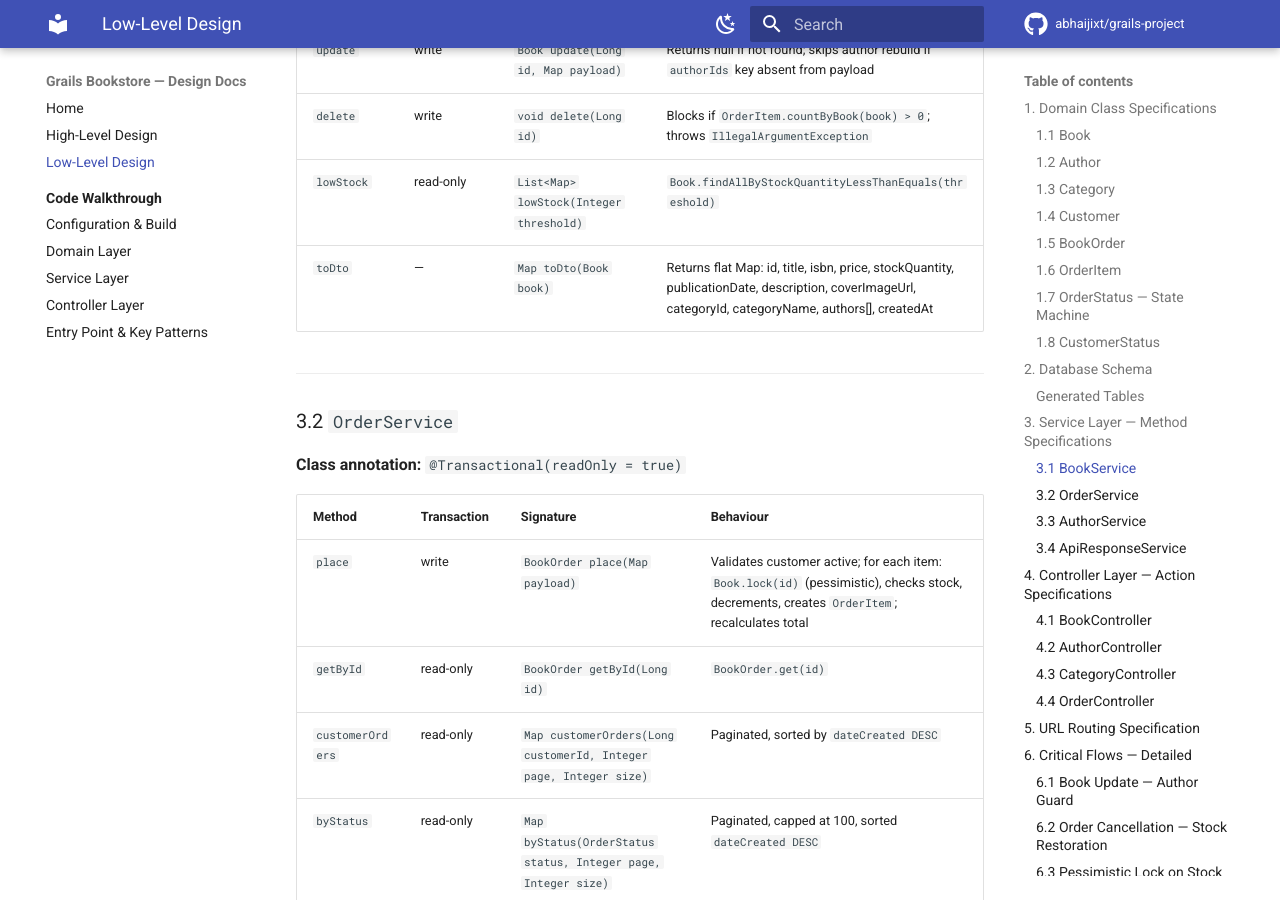
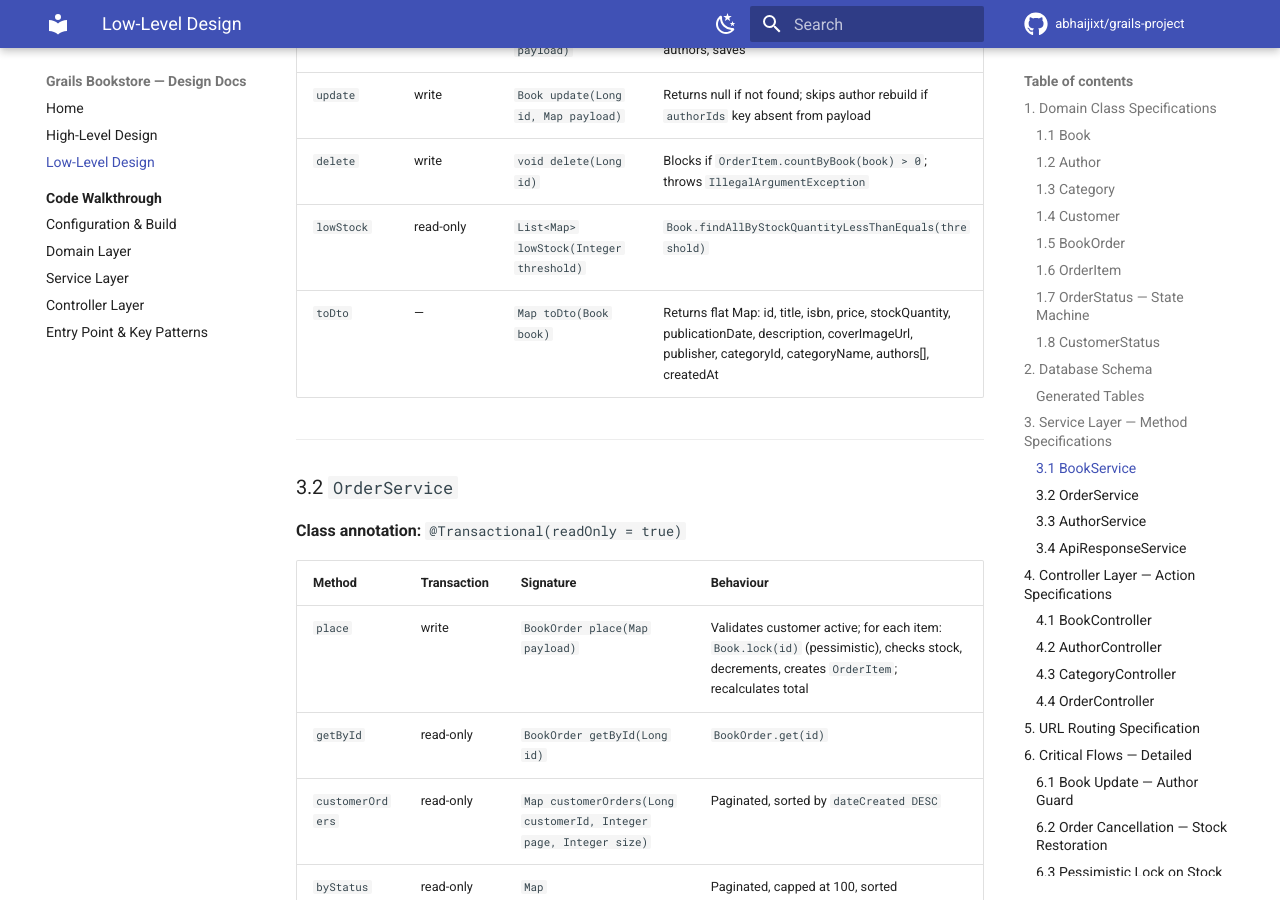
Before and after one commit to abhaijixt/grails-project, an MkDocs documentation site: the page built from docs/LLD.md, in a window 1280 px wide and 900 px high, scrolled down 9353 px. Built offline with MkDocs 1.6.1 and Material for MkDocs 9.7.7, drawn with Linux system fonts in a browser that asks for light colours; comment, search, counter and statistics services are not loaded; some of the changed text lies outside the part shown.

Commit message:
docs: sync with publisher field

````diff
--- a/docs/LLD.md
+++ b/docs/LLD.md
@@ -18,6 +18,7 @@
 | `publicationDate` | `Date` | Yes | — |
 | `description` | `String` | Yes | max 2000 chars; mapped as SQL TEXT column |
 | `coverImageUrl` | `String` | Yes | max 500 characters |
+| `publisher` | `String` | Yes | max 200 characters |
 | `dateCreated` | `Date` | — | Auto-managed by GORM on insert |
 | `lastUpdated` | `Date` | — | Auto-managed by GORM on update |
 
@@ -372,7 +373,7 @@
 | `update` | write | `Book update(Long id, Map payload)` | Returns null if not found; skips author rebuild if `authorIds` key absent from payload |
 | `delete` | write | `void delete(Long id)` | Blocks if `OrderItem.countByBook(book) > 0`; throws `IllegalArgumentException` |
 | `lowStock` | read-only | `List<Map> lowStock(Integer threshold)` | `Book.findAllByStockQuantityLessThanEquals(threshold)` |
-| `toDto` | — | `Map toDto(Book book)` | Returns flat Map: id, title, isbn, price, stockQuantity, publicationDate, description, coverImageUrl, categoryId, categoryName, authors[], createdAt |
+| `toDto` | — | `Map toDto(Book book)` | Returns flat Map: id, title, isbn, price, stockQuantity, publicationDate, description, coverImageUrl, publisher, categoryId, categoryName, authors[], createdAt |
 
 ---
 
@@ -453,7 +454,8 @@
   "authorIds": [1, 2],
   "description": "A handbook of agile software craftsmanship",
   "publicationDate": "2008-08-11",
-  "coverImageUrl": "https://example.com/clean-code.jpg"
+  "coverImageUrl": "https://example.com/clean-code.jpg",
+  "publisher": "Prentice Hall"
 }
 ```
 
````
Also changed, not shown: docs/CODE_WALKTHROUGH.md (+3 -0 lines), docs/walkthrough/domain.md (+2 -0 lines), docs/walkthrough/services.md (+1 -0 lines).
